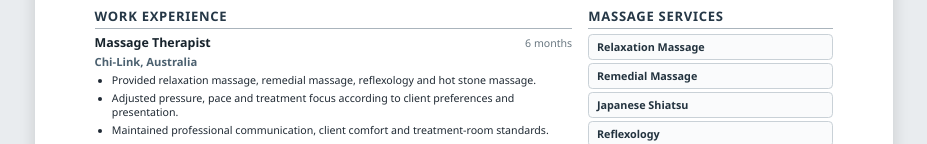
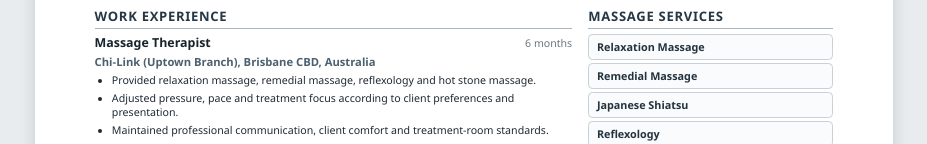
Before and after one commit to rover9090/massage-therapist-resume, a plain HTML site: page en.html in a window 1280 px wide. Shown: the part 270-414 px from the top of the page, without its empty margins (176-1103 px from the left). Drawn offline with Linux system fonts and the light colour scheme.

Commit message:
doc: fix chilink branch

```diff
--- a/en.html
+++ b/en.html
@@ -273,7 +273,7 @@
             <div class="job-title">Massage Therapist</div>
             <div class="job-date">6 months</div>
           </div>
-          <div class="company">Chi-Link, Australia</div>
+          <div class="company">Chi-Link (Uptown Branch), Brisbane CBD, Australia</div>
           <ul>
             <li>Provided relaxation massage, remedial massage, reflexology and hot stone massage.</li>
             <li>Adjusted pressure, pace and treatment focus according to client preferences and presentation.</li>
```
Also changed, not shown: index.html (+1 -1 lines).
